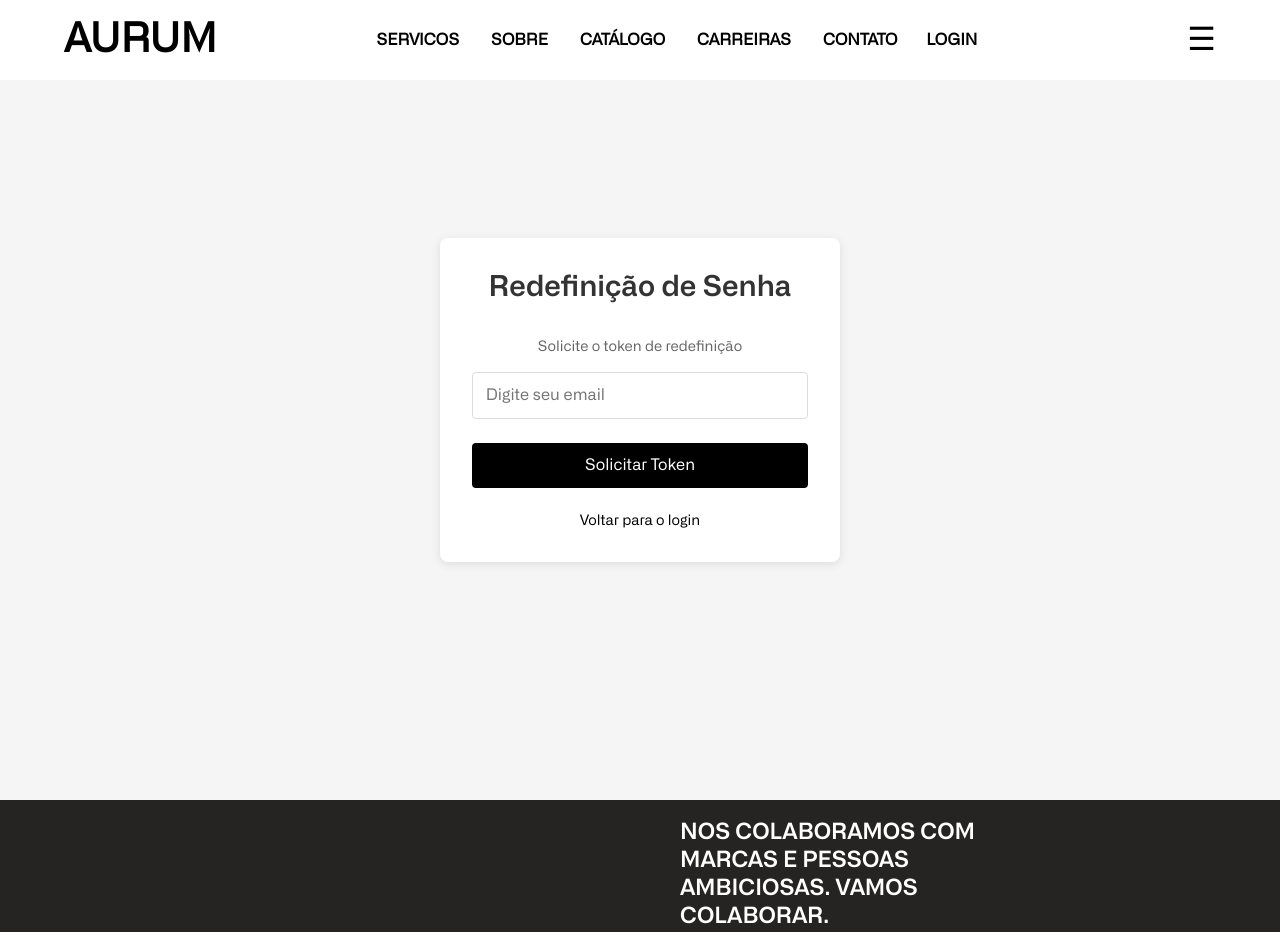
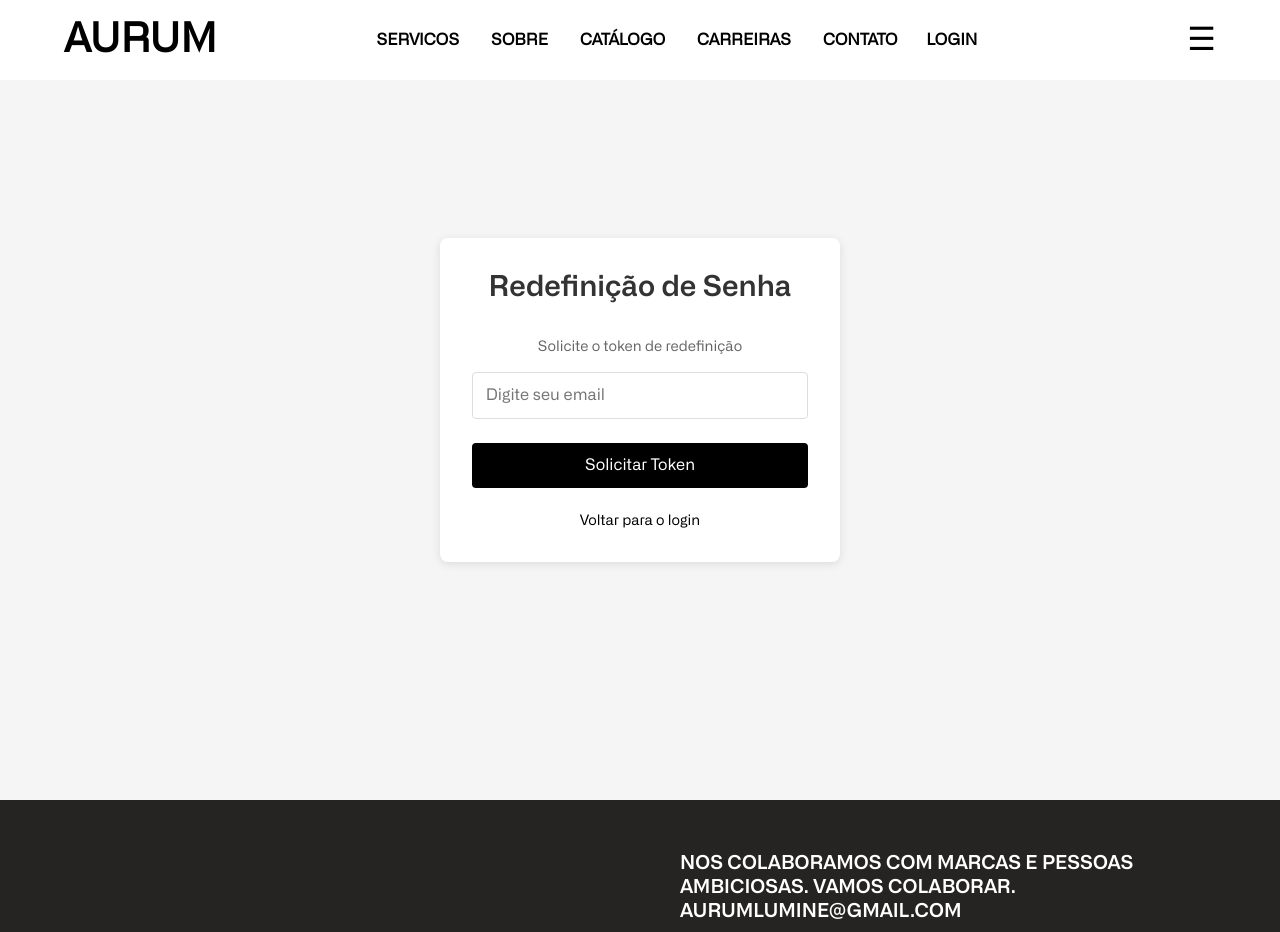
Before and after one commit to guilhermesantossousadev/aurum-ecommerce, a React (Vite) app: page /token-authentication in a window 1280 px wide. Shown: the top 932 px of the page. Built offline with nearby package versions, Linux system fonts and the light colour scheme.

Commit message:
Update Footer.css

```diff
--- a/src/styles/Footer.css
+++ b/src/styles/Footer.css
@@ -87,8 +87,8 @@
 }
 
 .footer__item__top h1 {
-  max-width: 370px;
-  font-size: 1.4rem !important;
+  max-width: 500px;
+  font-size: 1.2rem !important;
 }
 
 .footer__item__top.left {
```
